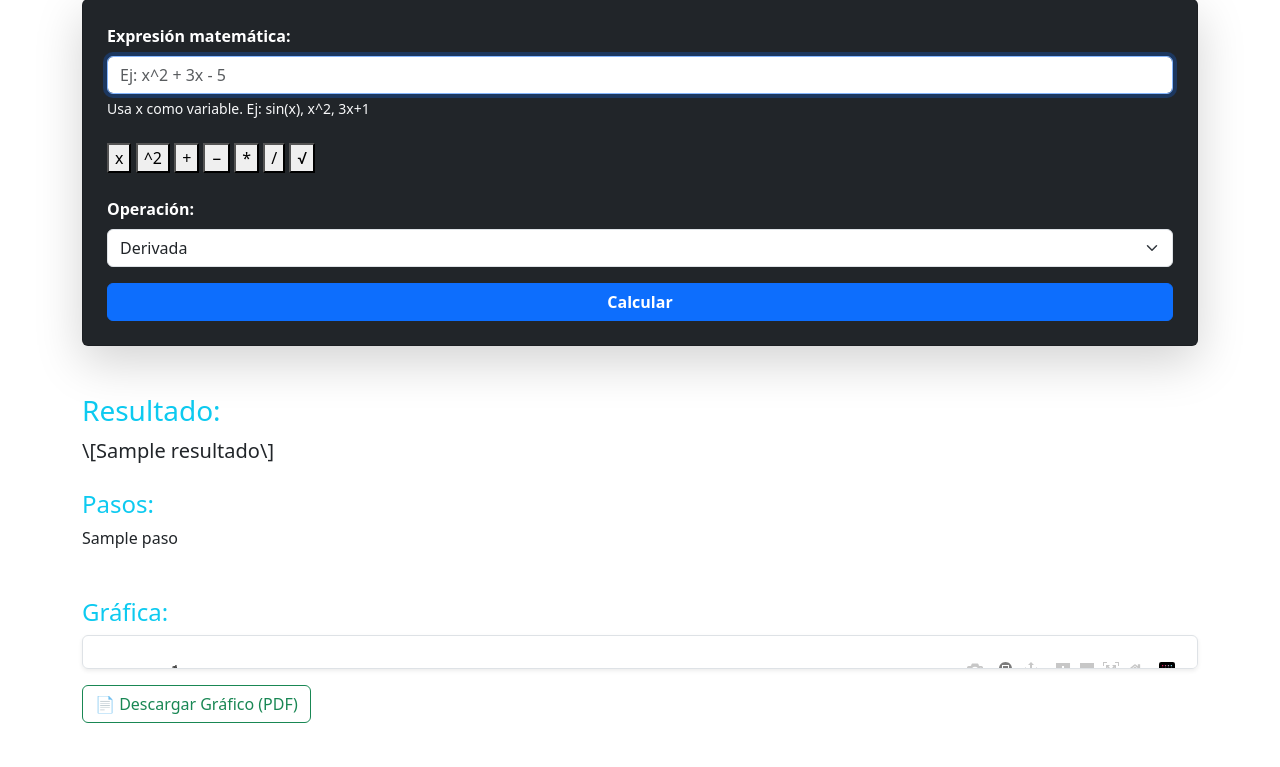
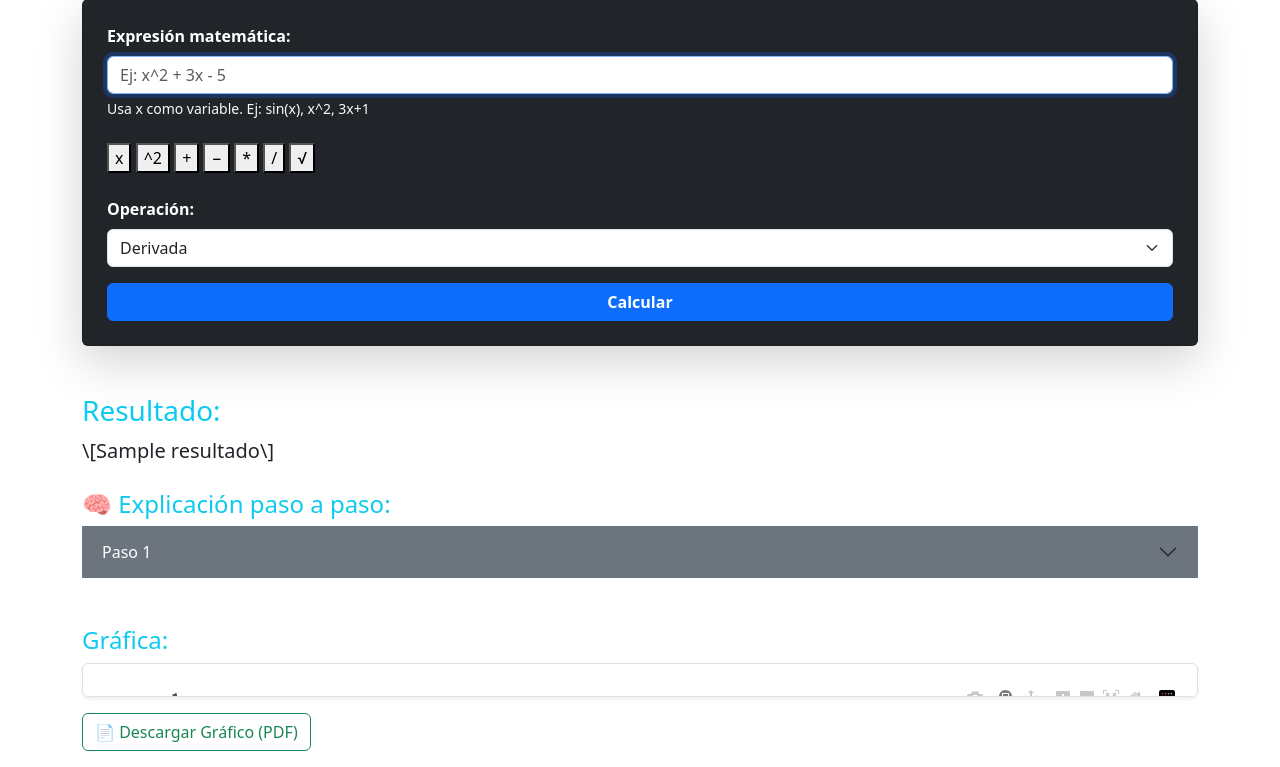
Before and after one commit to AnthoanMH25/calculadora-simbolica, a Flask app: template templates/index.html in a window 1280 px wide. Shown: the part 121-888 px from the top of the page. Before the commit the page ends 844 px from the top, so only its background shows below. Run offline with Flask 3, Linux system fonts and the light colour scheme; the template is opened without the code that fills it: most values are stand-ins (such as "Sample title", 1, 10 or a date in 2020); some libraries are stand-ins or nearby versions.

Commit message:
Update index.html

```diff
--- a/templates/index.html
+++ b/templates/index.html
@@ -107,13 +107,27 @@
     {% endif %}
 
     {% if pasos %}
-    <section class="mt-4" aria-label="Pasos de cálculo">
-      <h4 class="text-info">Pasos:</h4>
-      {% for paso in pasos %}
-      <p class="mathjax fs-6 mb-1">{{ paso | safe }}</p>
-      {% endfor %}
-    </section>
-    {% endif %}
+<section class="mt-4" aria-label="Pasos de cálculo">
+  <h4 class="text-info">🧠 Explicación paso a paso:</h4>
+  <div class="accordion accordion-flush" id="pasosAccordion">
+    {% for paso in pasos %}
+    <div class="accordion-item bg-dark border-info text-light">
+      <h2 class="accordion-header">
+        <button class="accordion-button collapsed bg-secondary text-white" type="button" data-bs-toggle="collapse" data-bs-target="#paso{{ loop.index }}" aria-expanded="false">
+          Paso {{ loop.index }}
+        </button>
+      </h2>
+      <div id="paso{{ loop.index }}" class="accordion-collapse collapse">
+        <div class="accordion-body mathjax fs-6">
+          {{ paso | safe }}
+        </div>
+      </div>
+    </div>
+    {% endfor %}
+  </div>
+</section>
+{% endif %}
+
 
     {% if grafico %}
     <section class="mt-5" aria-label="Gráfica de la función">
```
